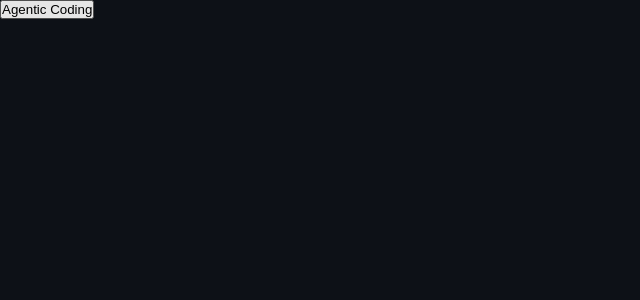
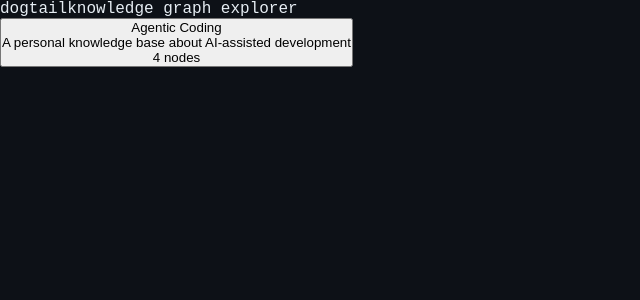
Before and after one commit to ipsedigit/dogtail, a React (Vite) app: page / in a window 1280 px wide. Shown: the top 300 px of the page, without its empty margins (0-640 px from the left). Built offline with nearby package versions, Linux system fonts and the light colour scheme.

Commit message:
Implement home page with KB selection cards

```diff
--- a/src/pages/HomePage.tsx
+++ b/src/pages/HomePage.tsx
@@ -1,13 +1,26 @@
 import type { KbMeta, Manifest } from '../types'
 
-interface Props { manifest: Manifest; onSelect: (kb: KbMeta) => void }
+interface Props {
+  manifest: Manifest
+  onSelect: (kb: KbMeta) => void
+}
 
 export default function HomePage({ manifest, onSelect }: Props) {
   return (
-    <div>
-      {manifest.kbs.map(kb => (
-        <button key={kb.slug} onClick={() => onSelect(kb)}>{kb.title}</button>
-      ))}
+    <div className="home">
+      <header className="home-header">
+        <span className="home-logo">dogtail</span>
+        <span className="home-tagline">knowledge graph explorer</span>
+      </header>
+      <main className="home-grid">
+        {manifest.kbs.map(kb => (
+          <button key={kb.slug} className="kb-card" onClick={() => onSelect(kb)}>
+            <div className="kb-card-title">{kb.title}</div>
+            <div className="kb-card-overview">{kb.overview}</div>
+            <div className="kb-card-meta">{kb.nodeCount} nodes</div>
+          </button>
+        ))}
+      </main>
     </div>
   )
 }
```
Also changed, not shown: 1 other file (tests, documents, lock files or other folders).
